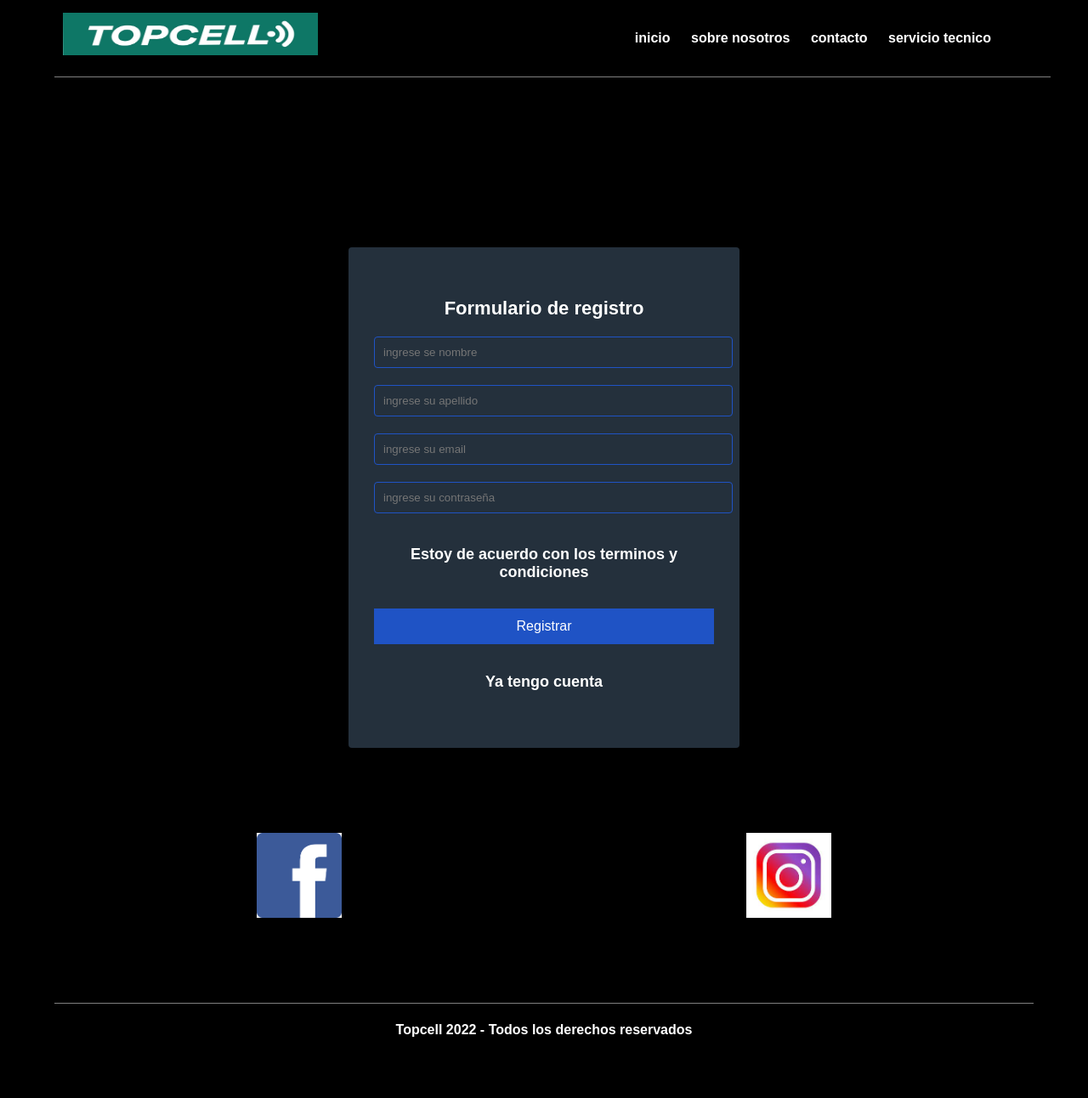
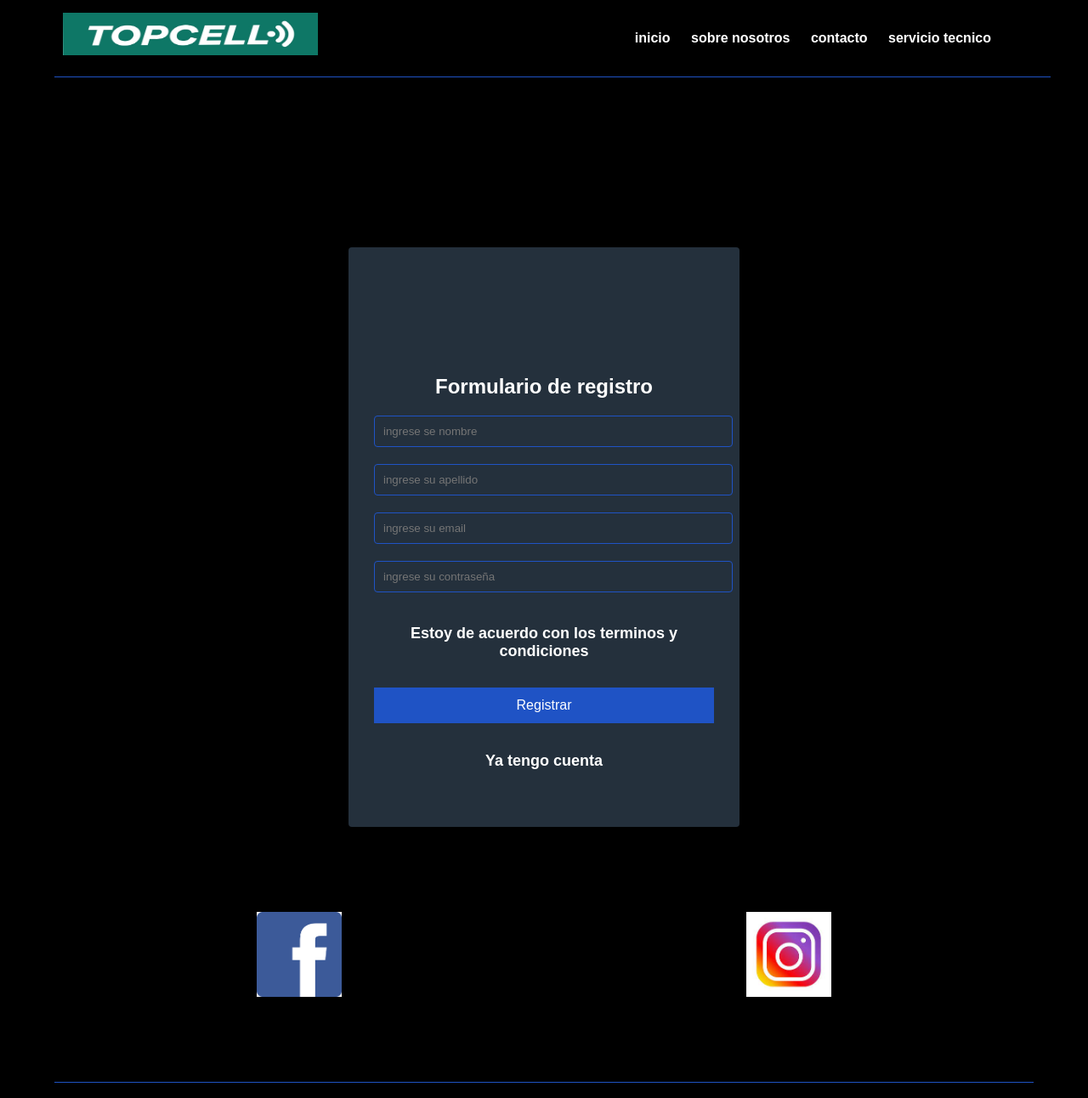
Before and after one commit to marcoszaro30/proyecto-zaro, a plain HTML site: page paginas/creatucuenta.html in a window 1280 px wide. Shown: the top 1292 px of the page at 85% size. Drawn offline with Linux system fonts and the light colour scheme.

Commit message:
detalles

```diff
--- a/estilos/estilo.css
+++ b/estilos/estilo.css
@@ -12,7 +12,7 @@ header{
     background-color:black;
     align-items: center;
     padding: 10px;
-    border-bottom: 1px solid gray;
+    border-bottom: 1px solid #1f53c5;
     top: 0;
     width: 100%;
     box-shadow: 3px 3px 10px;
@@ -33,7 +33,7 @@ nav a{
     padding: 10px;
 }
 nav a:hover{
-    color: rgb(134, 131, 131);
+    color: #1f53c5;
 }
 nav{
     margin-right: 50px;
@@ -137,7 +137,7 @@ footer{
     height: 100px;
     display: flex;
     justify-content: center;
-    border-top: 1px solid grey;
+    border-top: 1px solid #1f53c5;
 }
 footer h4{
     color: white
--- a/paginas/creatucuenta.html
+++ b/paginas/creatucuenta.html
@@ -22,7 +22,7 @@
 
 
     <section class="cuenta">
-        <h4>Formulario de registro</h4>
+        <h1>Formulario de registro</h1>
         <input class="controles" type="text" name="nombre" id="nombres" placeholder="ingrese se nombre">
         <input class="controles" type="text" name="apellido" id="apellidos" placeholder="ingrese su apellido">
         <input class="controles" type="text" name="email" id="email" placeholder="ingrese su email">
```
